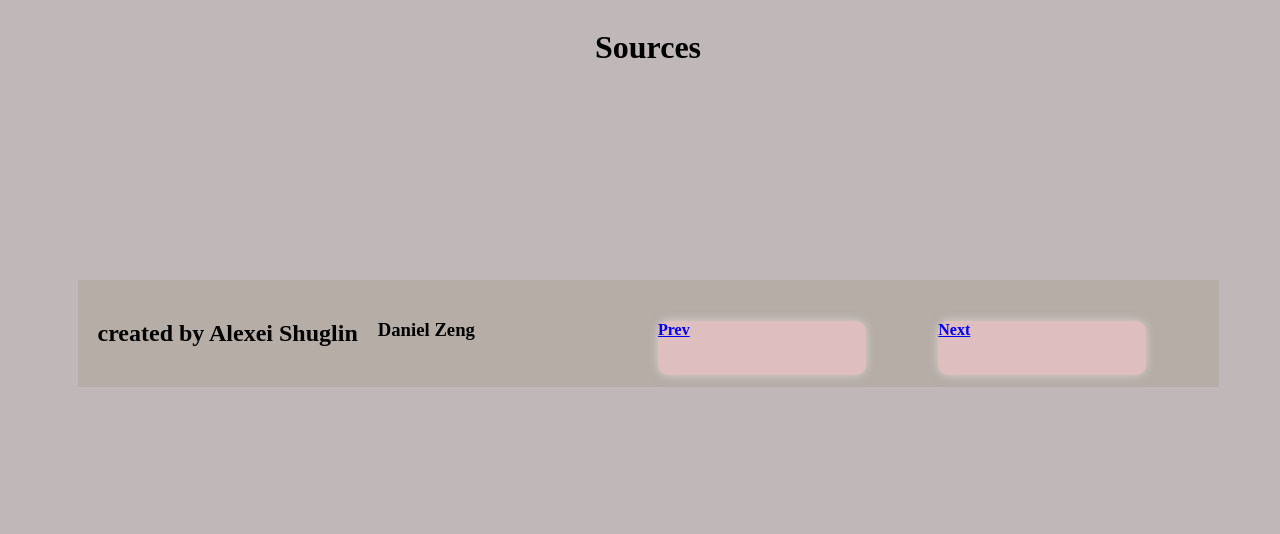
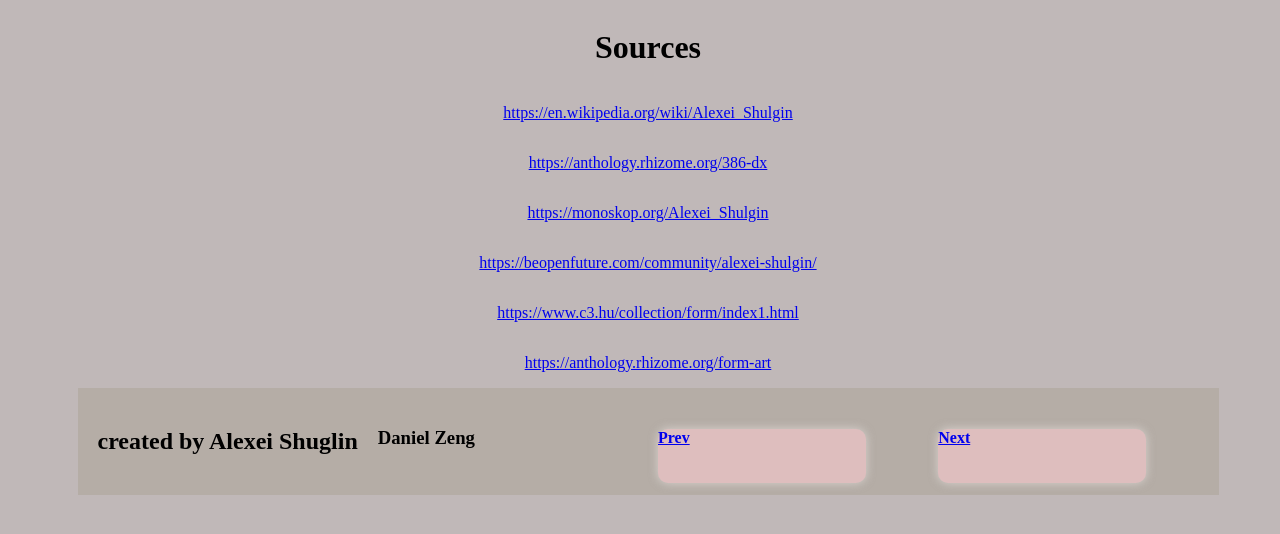
Before and after one commit to silverLogics/DM2193, a plain HTML site: page Week 9/Slides/sources.html in a window 1280 px wide. Drawn offline with Linux system fonts and the light colour scheme.

Commit message:
Show links

```diff
--- a/Week 9/Slides/sources.html
+++ b/Week 9/Slides/sources.html
@@ -10,22 +10,22 @@
 <body>
     <h1>Sources</h1>
     <p>
-        <a href="https://en.wikipedia.org/wiki/Alexei_Shulgin"></a>
+        <a href="https://en.wikipedia.org/wiki/Alexei_Shulgin">https://en.wikipedia.org/wiki/Alexei_Shulgin</a>
     </p>
     <p>
-        <a href="https://anthology.rhizome.org/386-dx"></a>
+        <a href="https://anthology.rhizome.org/386-dx">https://anthology.rhizome.org/386-dx</a>
     </p>
     <p>
-        <a href="https://monoskop.org/Alexei_Shulgin"></a>
+        <a href="https://monoskop.org/Alexei_Shulgin">https://monoskop.org/Alexei_Shulgin</a>
     </p>
     <p>
-        <a href="https://beopenfuture.com/community/alexei-shulgin/"></a>
+        <a href="https://beopenfuture.com/community/alexei-shulgin/">https://beopenfuture.com/community/alexei-shulgin/</a>
     </p>
     <p>
-        <a href="https://www.c3.hu/collection/form/index1.html"></a>
+        <a href="https://www.c3.hu/collection/form/index1.html">https://www.c3.hu/collection/form/index1.html</a>
     </p>
     <p>
-        <a href="https://anthology.rhizome.org/form-art"></a>
+        <a href="https://anthology.rhizome.org/form-art">https://anthology.rhizome.org/form-art</a>
     </p>
 
     <footer>
```
